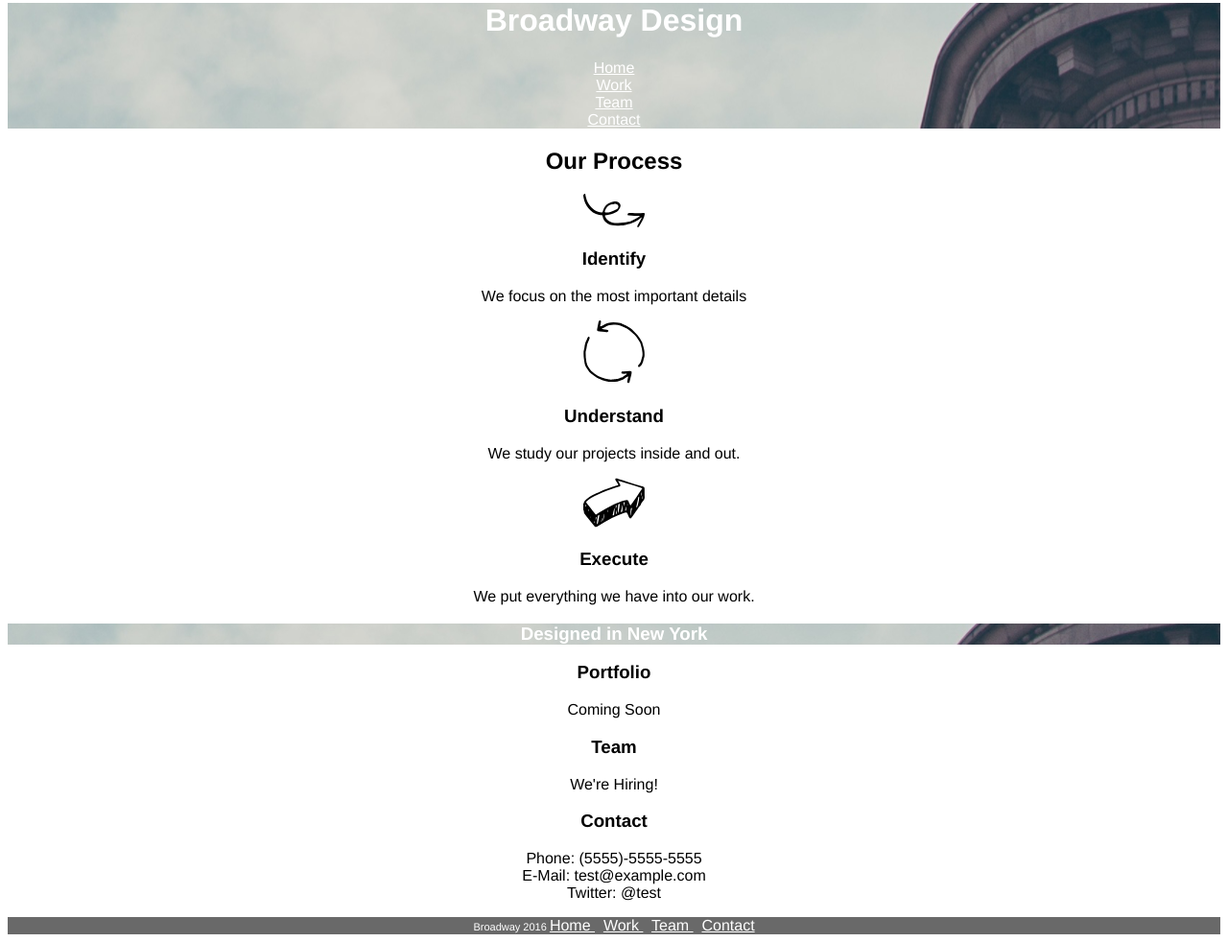
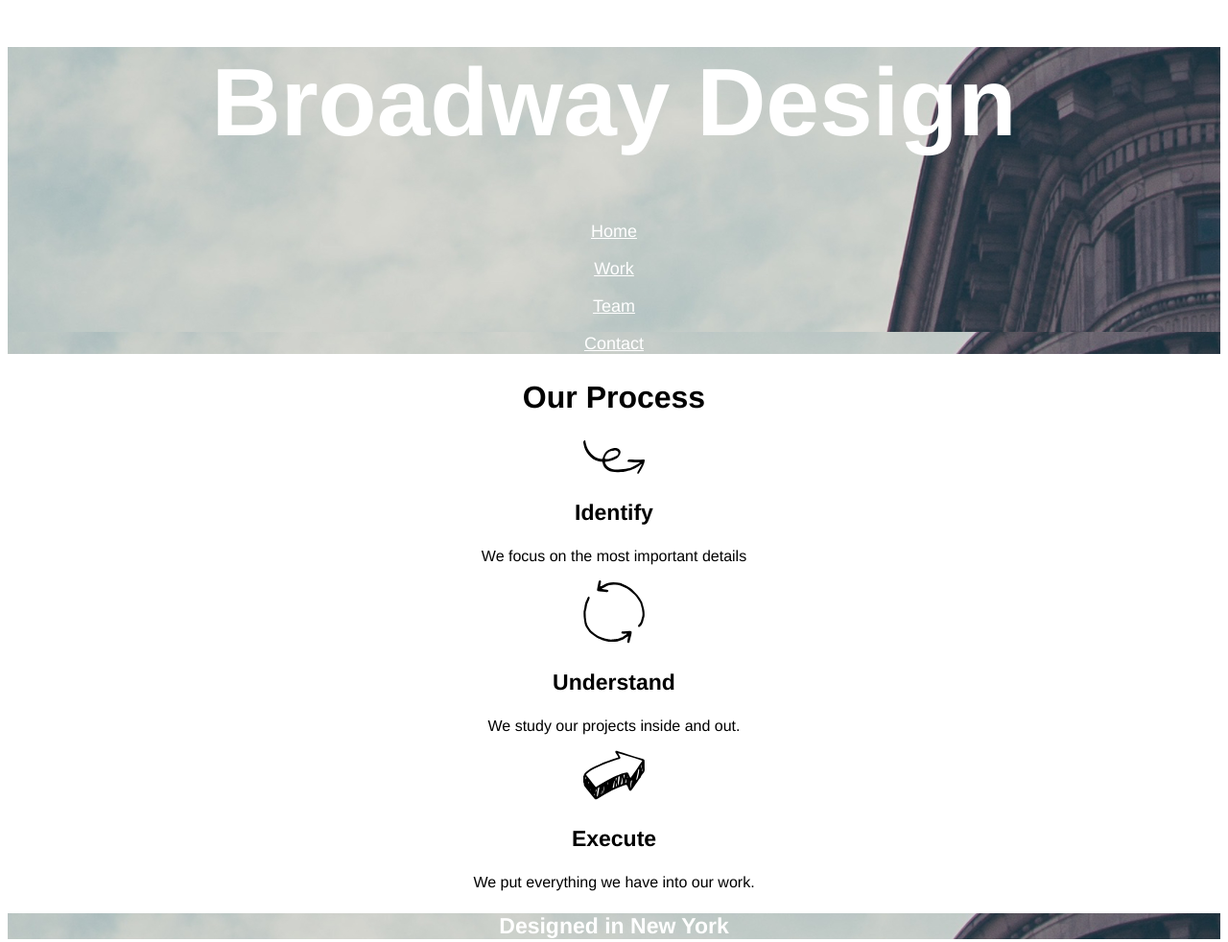
Before and after one commit to milenaberl/broadway2, a plain HTML site: page index.html in a window 1280 px wide. Shown: the part 18-1000 px from the top of the page at 96% size. Drawn offline with Linux system fonts and the light colour scheme.

Commit message:
Correct font-size

```diff
--- a/index.html
+++ b/index.html
@@ -9,10 +9,10 @@
     <header>
       <h1> Broadway Design </h1>
       <nav>
-        <a href=#home> Home </a> <br/>
-        <a href=#work> Work </a> <br/>
-        <a href=#team> Team </a> <br/>
-        <a href=#contact> Contact </a>
+        <a href=#home> Home </a> <br/><br/>
+        <a href=#work> Work </a> <br/><br/>
+        <a href=#team> Team </a> <br/><br/>
+        <a href=#contact> Contact </a><br/>
       </nav>
     </header>
 
--- a/resources/css/style.css
+++ b/resources/css/style.css
@@ -6,29 +6,37 @@
 header{
   background-image: url("../images/the-flatiron-building.png");
 }
-footer{
-  background-color: dimgray;
-  text-align: left !important;
+
+header a{
+  font-size:18px;
 }
+
+footer a{
+  align: left !important;
+}
+
 .signature{
 font-size: 11px;
 }
 .banner{
   background-image: url("../images/the-flatiron-building.png");
-
 }
 
-h1,h2,h3{
+h1,h2,h3 {
   font-weight: bold;
 }
+
 h1{
-  font-size: 70 px;
+  font-size: 100px;
 }
+
+
 h2 {
-  font-size: 32 px;
+  font-size: 32px;
 }
+
 h3,.banner{
-  font-size: 23 px;
+  font-size: 23px;
 }
 .banner,header,header a,footer a{
   color:white;
```
